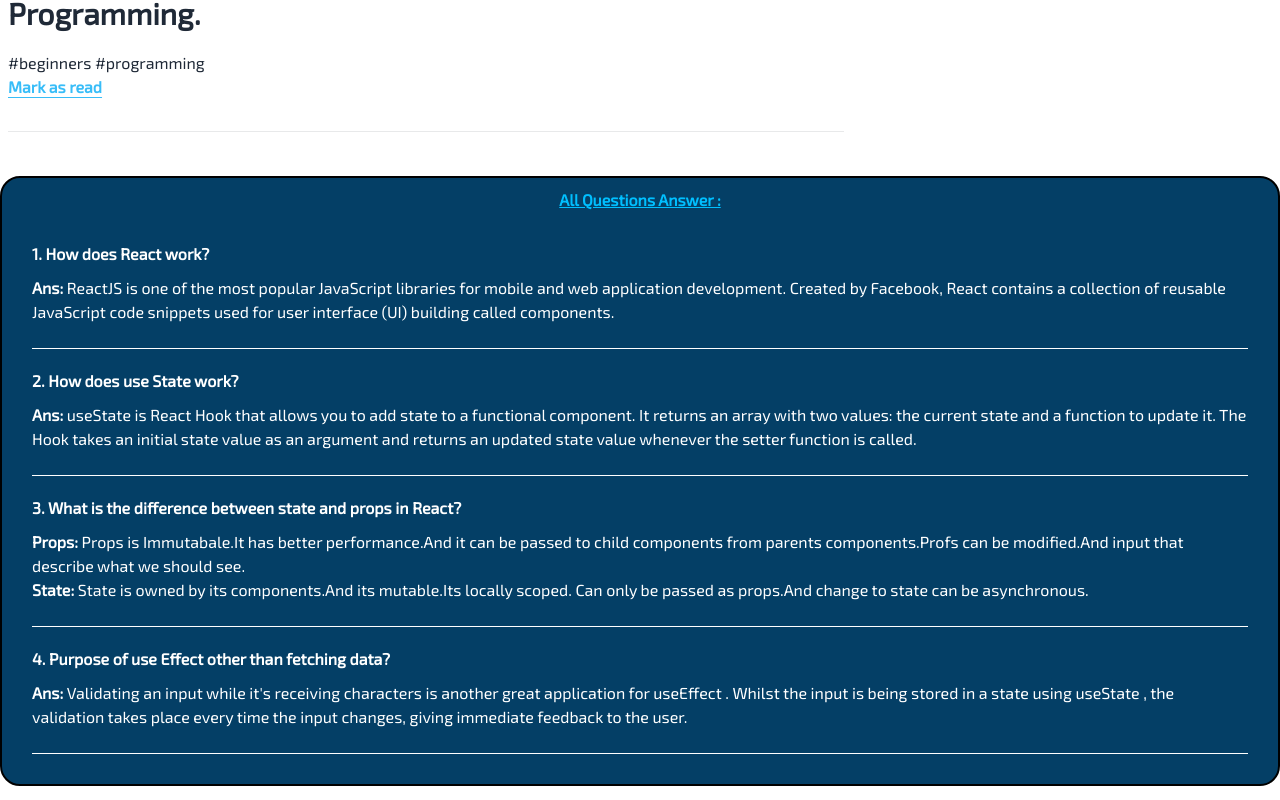
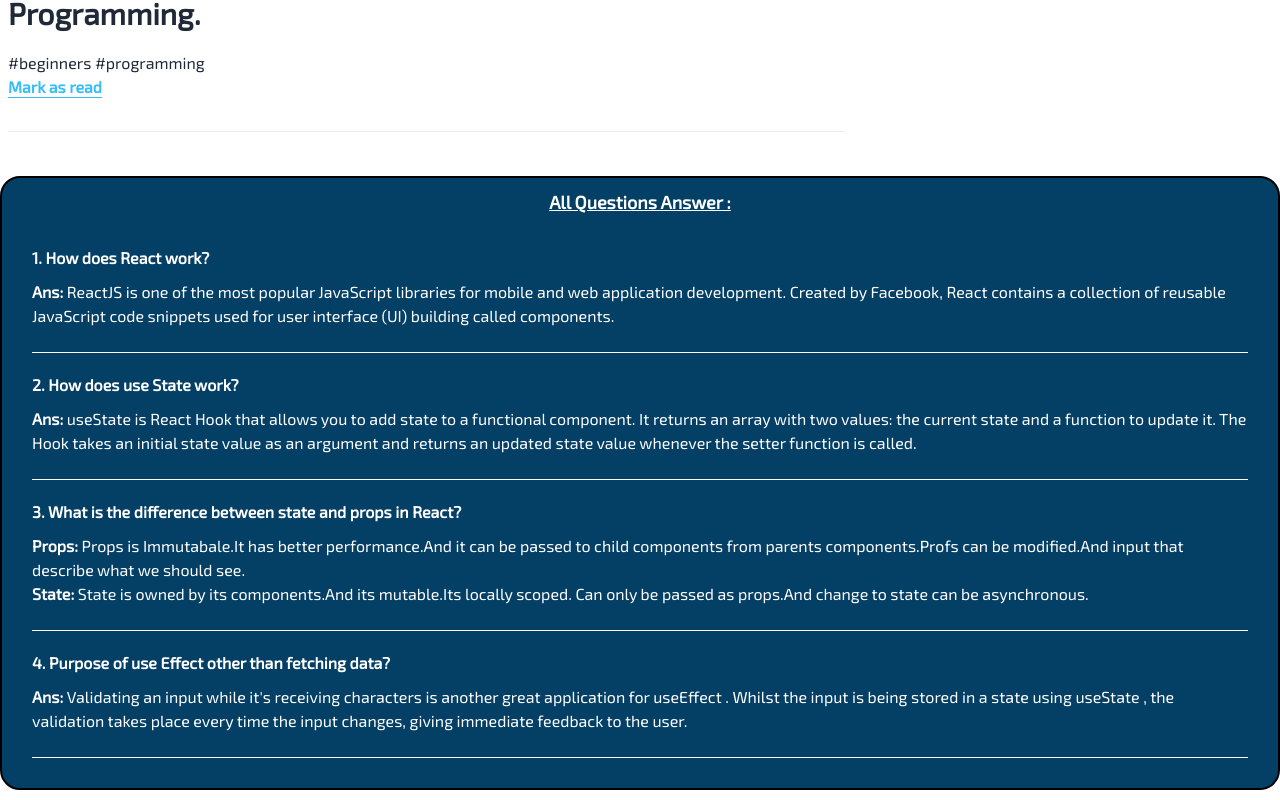
Before and after one commit to Sakib-Atreus/Knowledge-Cafe, a React (Vite) app: page / in a window 1280 px wide. Shown: the part 3665-4465 px from the top of the page. Built offline with nearby package versions, Linux system fonts and the light colour scheme.

Commit message:
question part updated

```diff
--- a/src/component/Questions/Questions.css
+++ b/src/component/Questions/Questions.css
@@ -13,7 +13,6 @@
     text-decoration: underline;
     margin-bottom: 30px;
     font-weight: bold;
-    color: deepskyblue;
 }
 .question-answer{
     margin: 20px;
--- a/src/component/Questions/Questions.jsx
+++ b/src/component/Questions/Questions.jsx
@@ -4,7 +4,7 @@ import './Questions.css';
 const Questions = () => {
     return (
         <div className='questions'>
-            <h1 className='question-div'>All Questions Answer : </h1>
+            <h1 className='question-div text-lg'>All Questions Answer : </h1>
 
             <div className="question-answer">
             <h2>1. How does React work?</h2>
```
